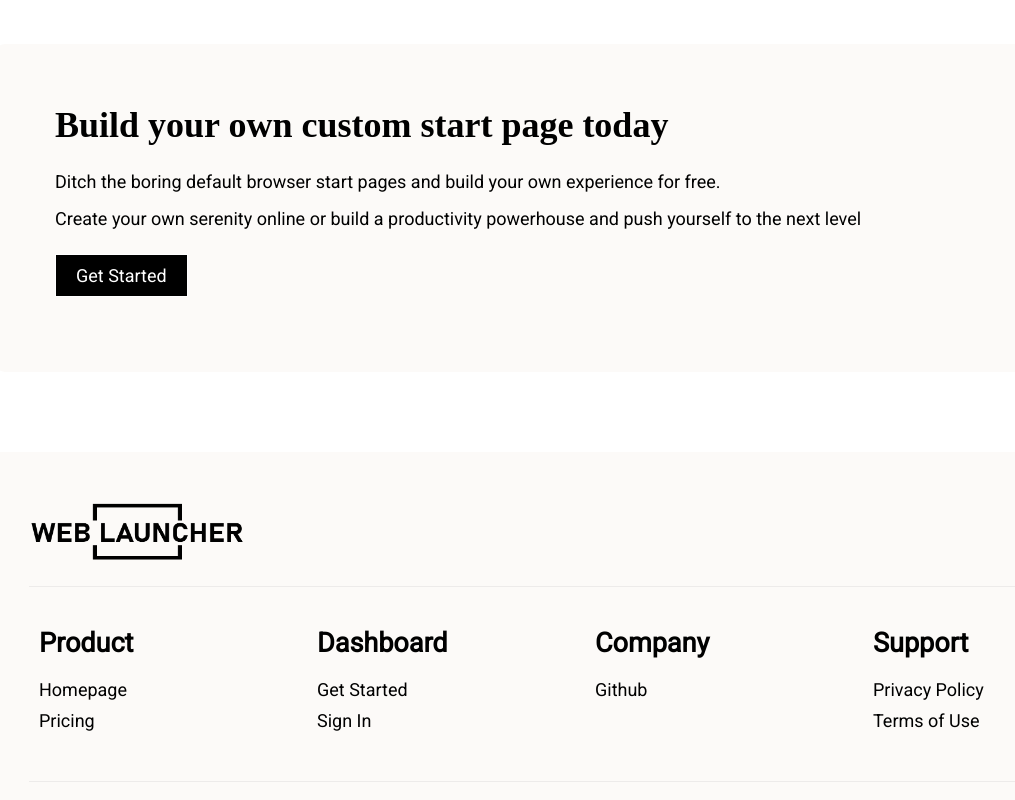
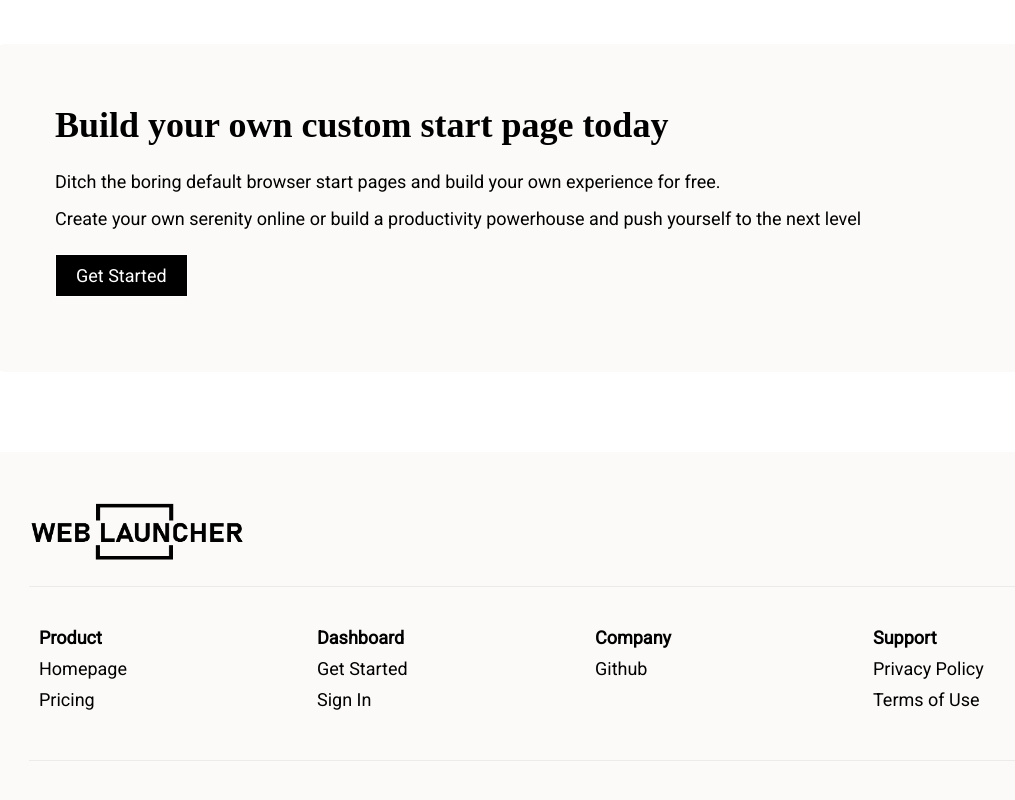
Before and after one commit to web-launcher-online/marketing_frontend, a Nuxt app: page / in a window 1280 px wide. Shown: the part 2756-3556 px from the top of the page, without its empty margins (45-1060 px from the left). Built offline with nearby package versions, Linux system fonts and the light colour scheme; a web font is replaced by a local one.

Commit message:
Minor Fixes

```diff
--- a/app.vue
+++ b/app.vue
@@ -49,6 +49,10 @@ h4 {
   margin-bottom: 20px;
 }
 
+h5 {
+  font-size: 1rem;
+}
+
 p {
   line-height: 1.75rem;
   margin-bottom: 5px;
--- a/components/FeatureGallery.vue
+++ b/components/FeatureGallery.vue
@@ -3,47 +3,47 @@
     <div class="c-featureGallery-nav">
       <div class="c-featureGallery-nav-inner">
         <div class="c-featureGallery-linkItem">
-          <img src="images/featureGallery/clock.png" alt="Clock Icon">
+          <img src="/images/featureGallery/clock.png" alt="Clock Icon">
           <p>Clock</p>
         </div>
 
         <div class="c-featureGallery-linkItem">
-          <img src="images/featureGallery/bookmark.png" alt="Bookmarks Icon">
+          <img src="/images/featureGallery/bookmark.png" alt="Bookmarks Icon">
           <p>Bookmarks</p>
         </div>
 
         <div class="c-featureGallery-linkItem">
-          <img src="images/featureGallery/cloudy.png" alt="Weather Icon">
+          <img src="/images/featureGallery/cloudy.png" alt="Weather Icon">
           <p>Weather</p>
         </div>
 
         <div class="c-featureGallery-linkItem">
-          <img src="images/featureGallery/file.png" alt="Notes Icon">
+          <img src="/images/featureGallery/file.png" alt="Notes Icon">
           <p>Notes</p>
         </div>
 
         <div class="c-featureGallery-linkItem">
-          <img src="images/featureGallery/calendar.png" alt="Calendar Icon">
+          <img src="/images/featureGallery/calendar.png" alt="Calendar Icon">
           <p>Calendar</p>
         </div>
 
         <div class="c-featureGallery-linkItem">
-          <img src="images/featureGallery/search.png" alt="Search Icon">
+          <img src="/images/featureGallery/search.png" alt="Search Icon">
           <p>Web Search</p>
         </div>
 
         <div class="c-featureGallery-linkItem">
-          <img src="images/featureGallery/stats.png" alt="Charts Icon">
+          <img src="/images/featureGallery/stats.png" alt="Charts Icon">
           <p>Charts</p>
         </div>
 
         <div class="c-featureGallery-linkItem">
-          <img src="images/featureGallery/settings.png" alt="Settings Icon">
+          <img src="/images/featureGallery/settings.png" alt="Settings Icon">
           <p>Settings</p>
         </div>
 
         <div class="c-featureGallery-linkItem">
-          <img src="images/featureGallery/add.png" alt="And Much More">
+          <img src="/images/featureGallery/add.png" alt="And Much More">
           <p>And more...</p>
         </div>
       </div>
--- a/components/Footer.vue
+++ b/components/Footer.vue
@@ -1,15 +1,15 @@
 <template>
   <div class="c-footer">
     <div class="c-footer-inner">
-      <a href="https://www.micro-stat.com">
+      <a href="/">
         <img class="c-footer-logo" src="/images/logo.png" width="217" height="60" alt="Site Logo">
       </a>
 
       <div class="c-footer-linksWrapper">
         <div class="c-footer-category">
-          <h4>
+          <h5>
             <span>Product</span>
-          </h4>
+          </h5>
 
           <nuxt-link to="/">
             Homepage
@@ -20,26 +20,26 @@
         </div>
 
         <div class="c-footer-category">
-          <h4>
+          <h5>
             <span>Dashboard</span>
-          </h4>
+          </h5>
 
           <a href="https://go.weblauncher.online/register">Get Started</a>
           <a href="https://go.weblauncher.online/signin">Sign In</a>
         </div>
 
         <div class="c-footer-category">
-          <h4>
+          <h5>
             <span>Company</span>
-          </h4>
+          </h5>
 
           <a href="https://github.com/web-launcher-online" target="_blank">Github</a>
         </div>
 
         <div class="c-footer-category">
-          <h4>
+          <h5>
             <span>Support</span>
-          </h4>
+          </h5>
 
           <nuxt-link to="/privacy">
             Privacy Policy
```
Also changed, not shown: public/images/logo.png.
